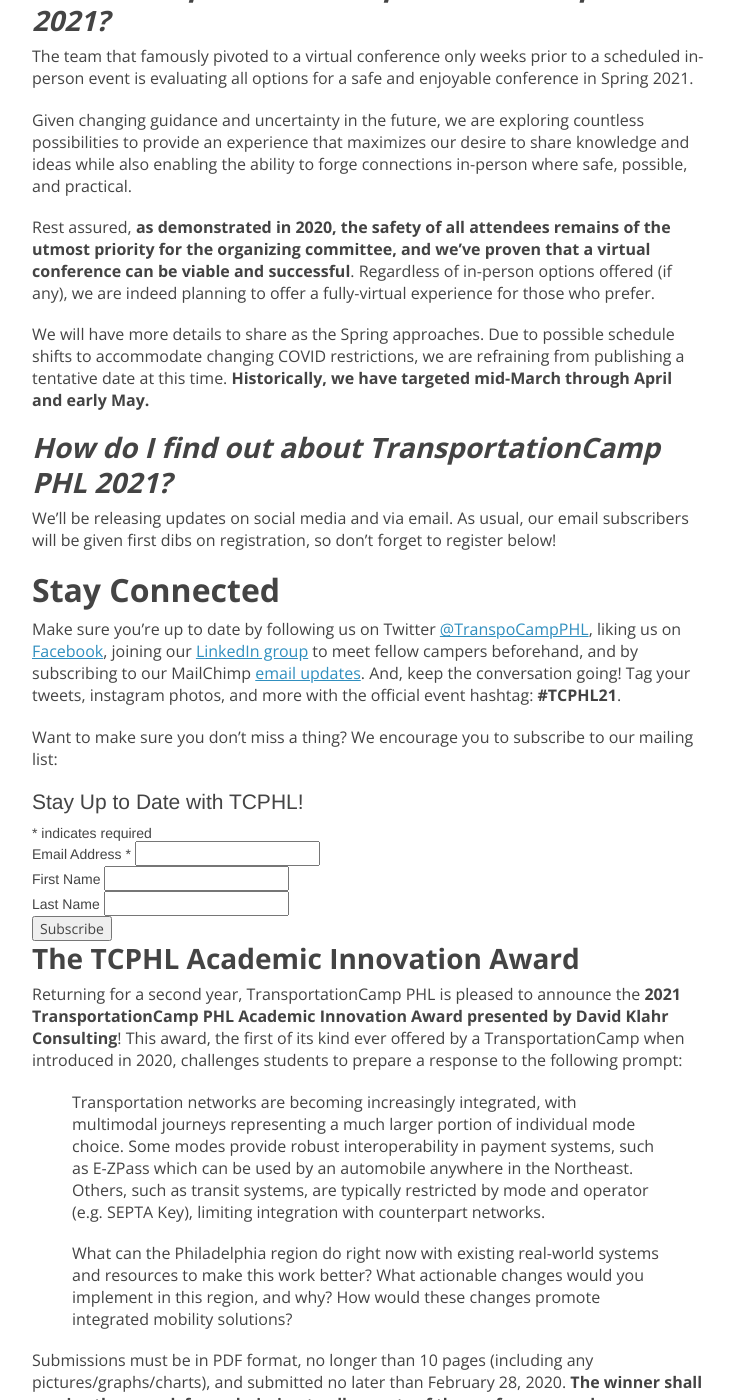
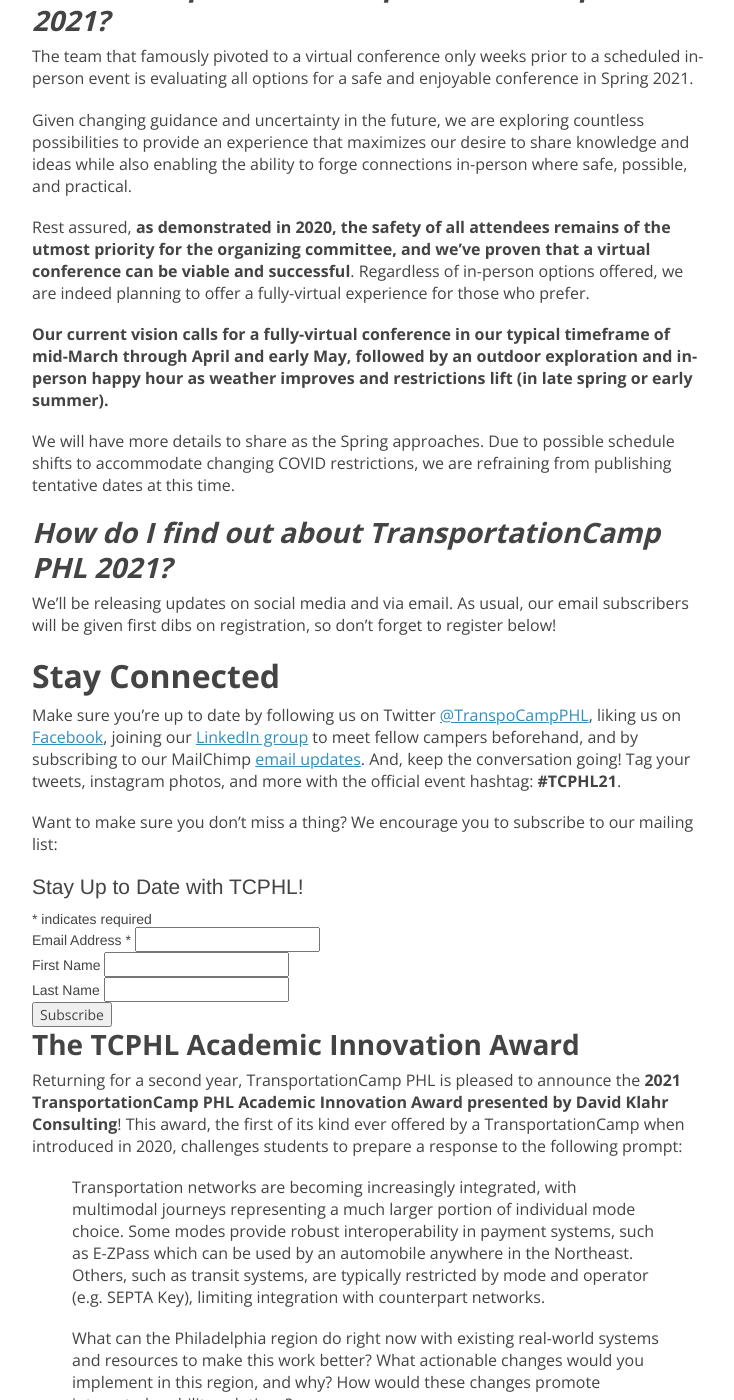
Before and after one commit to transpocamp/transportationcamp.org, a Jekyll site: the page built from events/phl2021/index.markdown, in a window 1280 px wide and 1400 px high, scrolled down 867 px. Shown: the whole window, without its empty margins (272-1006 px from the left). Built offline with Jekyll 4.4.1, drawn with Linux system fonts in a browser that asks for light colours; nearby versions of some CDN libraries; comment, search, counter and statistics services are not loaded; some of the changed text lies outside the part shown.

Commit message:
Fixes year and clarifies PHL 2021 vision

```diff
--- a/events/phl2021/index.markdown
+++ b/events/phl2021/index.markdown
@@ -23,9 +23,11 @@
 
 Given changing guidance and uncertainty in the future, we are exploring countless possibilities to provide an experience that maximizes our desire to share knowledge and ideas while also enabling the ability to forge connections in-person where safe, possible, and practical.
 
-Rest assured, **as demonstrated in 2020, the safety of all attendees remains of the utmost priority for the organizing committee, and we've proven that a virtual conference can be viable and successful**. Regardless of in-person options offered (if any), we are indeed planning to offer a fully-virtual experience for those who prefer.
+Rest assured, **as demonstrated in 2020, the safety of all attendees remains of the utmost priority for the organizing committee, and we've proven that a virtual conference can be viable and successful**. Regardless of in-person options offered, we are indeed planning to offer a fully-virtual experience for those who prefer.
 
-We will have more details to share as the Spring approaches. Due to possible schedule shifts to accommodate changing COVID restrictions, we are refraining from publishing a tentative date at this time. **Historically, we have targeted mid-March through April and early May.**
+**Our current vision calls for a fully-virtual conference in our typical timeframe of mid-March through April and early May, followed by an outdoor exploration and in-person happy hour as weather improves and restrictions lift (in late spring or early summer).**
+
+We will have more details to share as the Spring approaches. Due to possible schedule shifts to accommodate changing COVID restrictions, we are refraining from publishing tentative dates at this time.
 
 
 ### *How do I find out about TransportationCamp PHL 2021?*
@@ -85,4 +87,4 @@
 >
 > What can the Philadelphia region do right now with existing real-world systems and resources to make this work better?  What actionable changes would you implement in this region, and why? How would these changes promote integrated mobility solutions?
 
-Submissions must be in PDF format, no longer than 10 pages (including any pictures/graphs/charts), and submitted no later than February 28, 2020. **The winner shall receive the award, free admission to all aspects of the conference, and a generous $500 scholarship!**
+Submissions must be in PDF format, no longer than 10 pages (including any pictures/graphs/charts), and submitted no later than February 28, 2021. **The winner shall receive the award, free admission to all aspects of the conference, and a generous $500 scholarship!**
```
